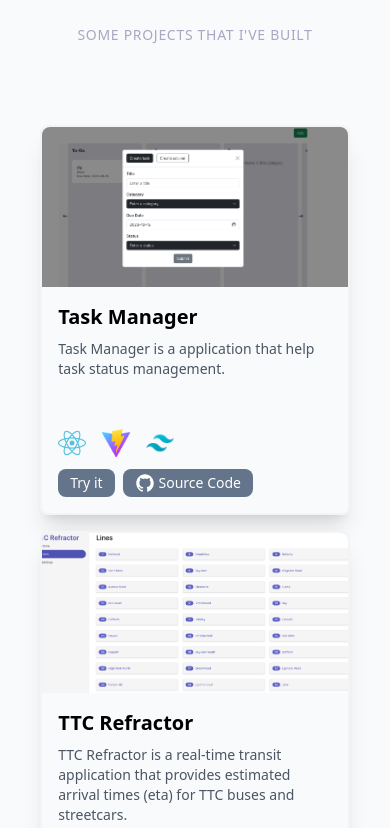
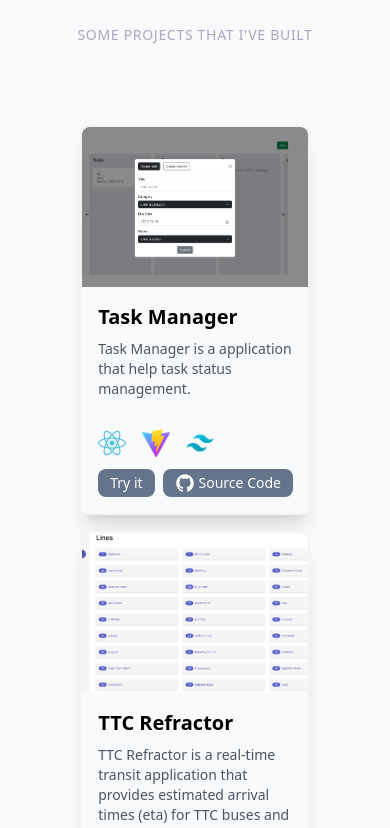
Before and after one commit to ttiimmothy/personal-portfolio-website, a Next.js app: page / in a window 390 px wide. Shown: the part 6540-7368 px from the top of the page. Built offline with nearby package versions, Linux system fonts and the light colour scheme.

Commit message:
Fix: change the margin of project card

```diff
--- a/src/components/sections/ProjectsSection.tsx
+++ b/src/components/sections/ProjectsSection.tsx
@@ -91,7 +91,7 @@ const ProjectCard: React.FC<{ project: Project; index: number }> = ({
     <motion.div
       variants={fadeIn("up", "spring", index * 0.5, 0.75)}
       key={project.name}
-      className="relative border-2 border-gray-100 rounded-lg shadow-xl min-h-[390px]"
+      className="relative border-2 border-gray-100 rounded-lg shadow-xl min-h-[390px] mx-10 md:mx-0"
     >
       {projectImage && (
         <Image
```
